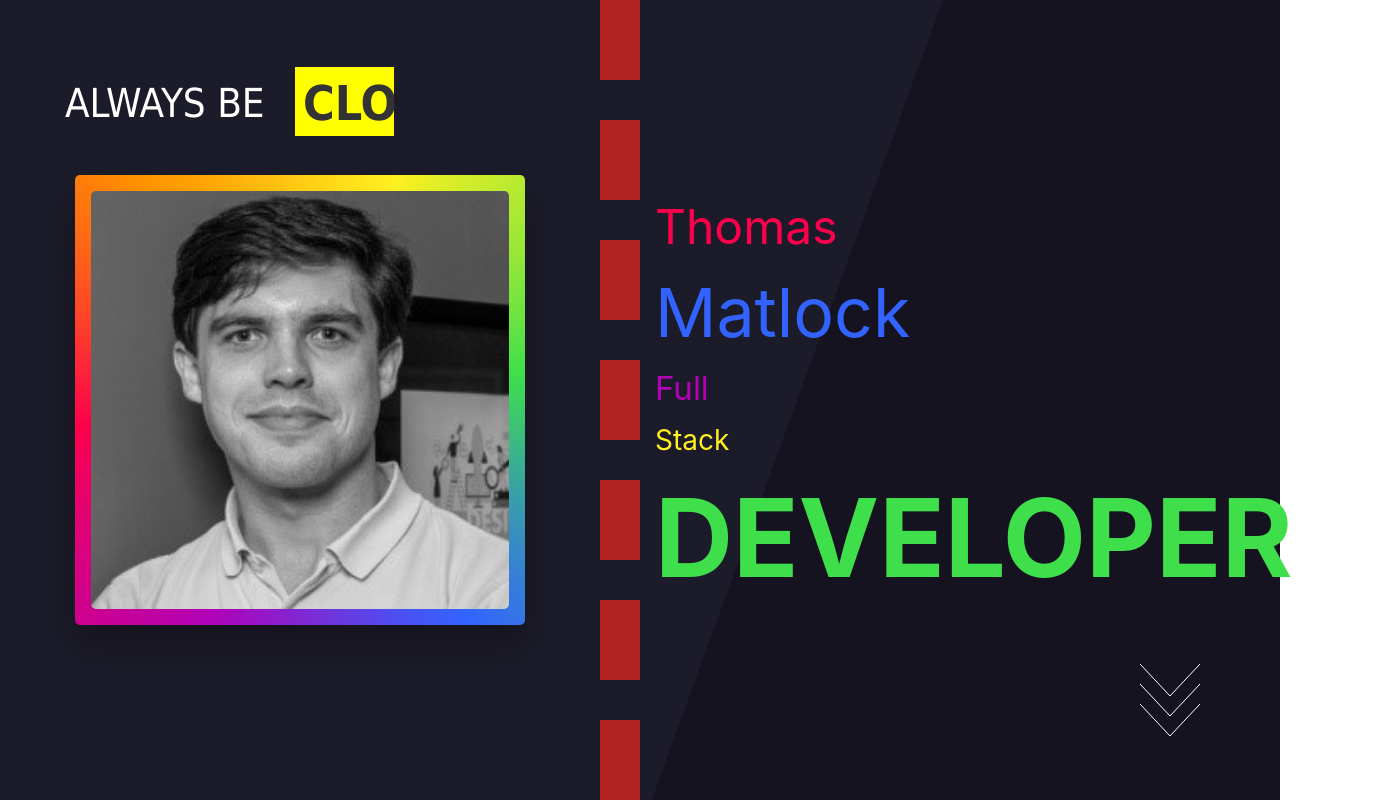
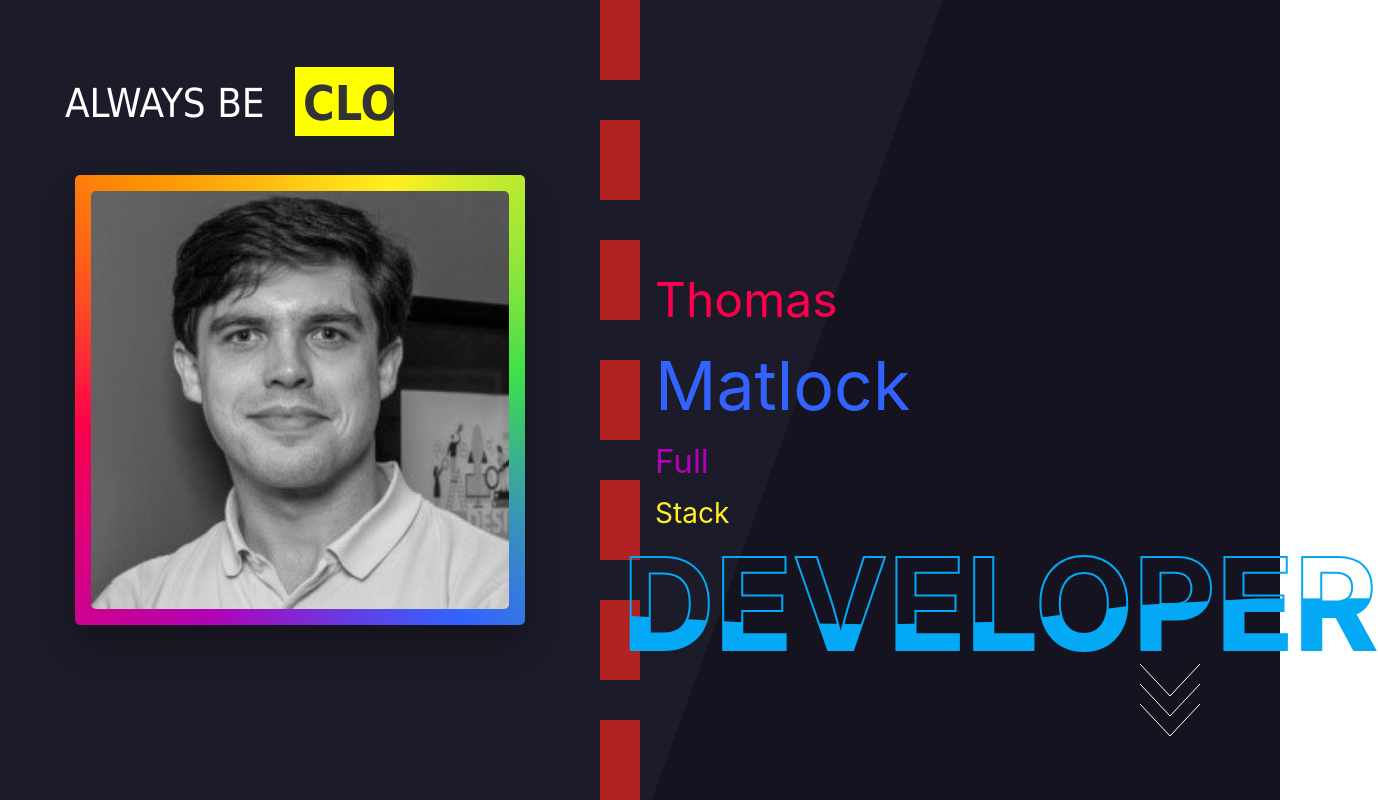
Before and after one commit to zep1994/thomas-matlock, a Next.js app in the folder frontend/: page /landing in a window 1280 px wide. Shown: the whole page, 1378 px wide, since content can reach past the window. Built offline with nearby package versions, Linux system fonts and the light colour scheme.

Commit message:
Add styling to text

```diff
--- a/frontend/pages/landing.js
+++ b/frontend/pages/landing.js
@@ -25,7 +25,11 @@ const landing = () => {
                         <p>Matlock</p>
                         <p>Full</p>
                         <p>Stack</p>
-                        <p><strong>DEVELOPER</strong></p>
+                        <div className={styles.dev}>
+                            <h2>DEVELOPER</h2>
+                            <h2>DEVELOPER</h2>
+                        </div>
+                        {/* <p><strong>DEVELOPER</strong></p> */}
                     </div>
                     <svg className={styles.arrows}>
                         <path className={styles.a1} d="M0 0 L30 32 L60 0"></path>
--- a/frontend/styles/Landing.module.css
+++ b/frontend/styles/Landing.module.css
@@ -292,3 +292,57 @@
         animation-delay:0s;
         -webkit-animation-delay:0s; /* Safari 和 Chrome */
     }
+
+    .dev {
+    position: absolute;
+    left: 22.5rem;
+    margin-top: -3rem;
+    }
+
+    .dev h2 {
+    color: #fff;
+    font-size: 8em;
+    position: absolute;
+    transform: translate(-50%, -50%);
+    }
+
+    .dev h2:nth-child(1) {
+    color: transparent;
+    -webkit-text-stroke: 2px #03a9f4;
+    }
+
+    .dev h2:nth-child(2) {
+    color: #03a9f4;
+    animation: animate 4s ease-in-out infinite;
+    }
+
+    @keyframes animate {
+    0%,
+    100% {
+        clip-path: polygon(
+        0% 45%,
+        16% 44%,
+        33% 50%,
+        54% 60%,
+        70% 61%,
+        84% 59%,
+        100% 52%,
+        100% 100%,
+        0% 100%
+        );
+    }
+
+    50% {
+        clip-path: polygon(
+        0% 60%,
+        15% 65%,
+        34% 66%,
+        51% 62%,
+        67% 50%,
+        84% 45%,
+        100% 46%,
+        100% 100%,
+        0% 100%
+        );
+    }
+    }
```
